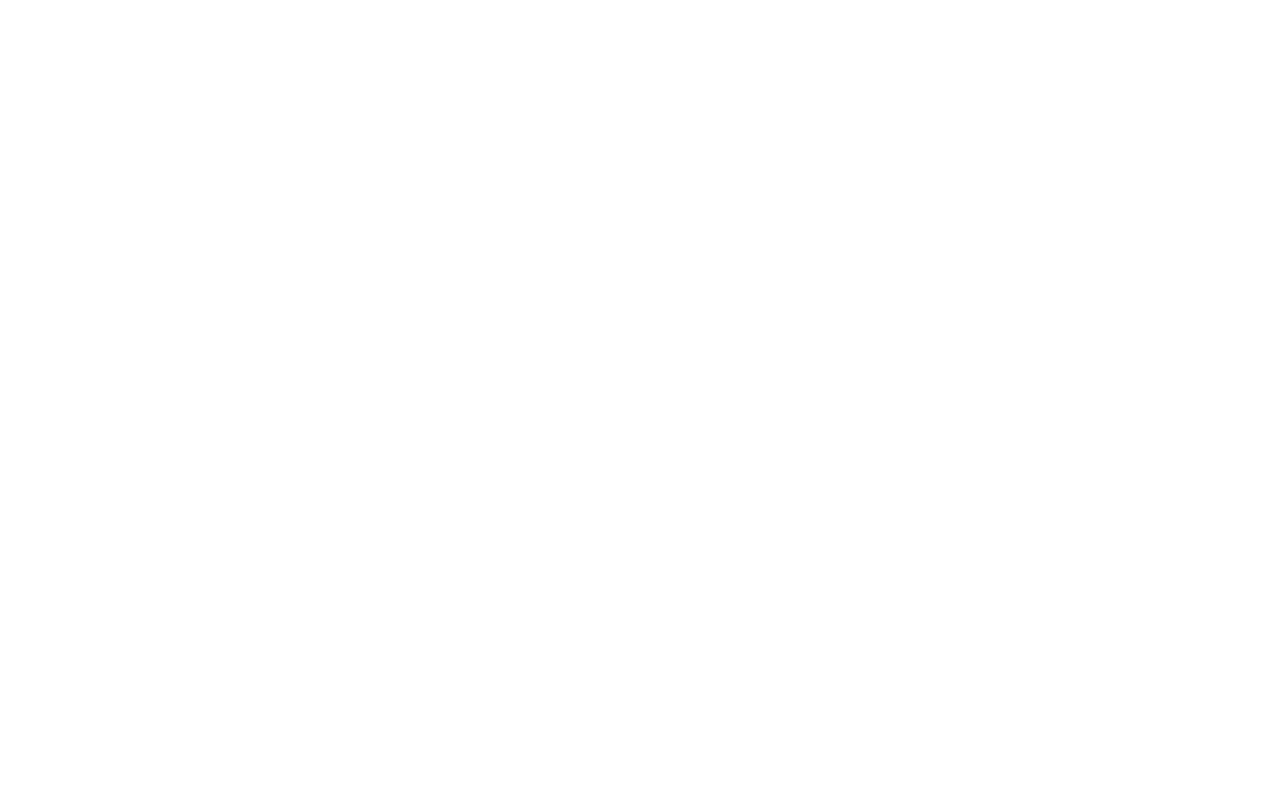
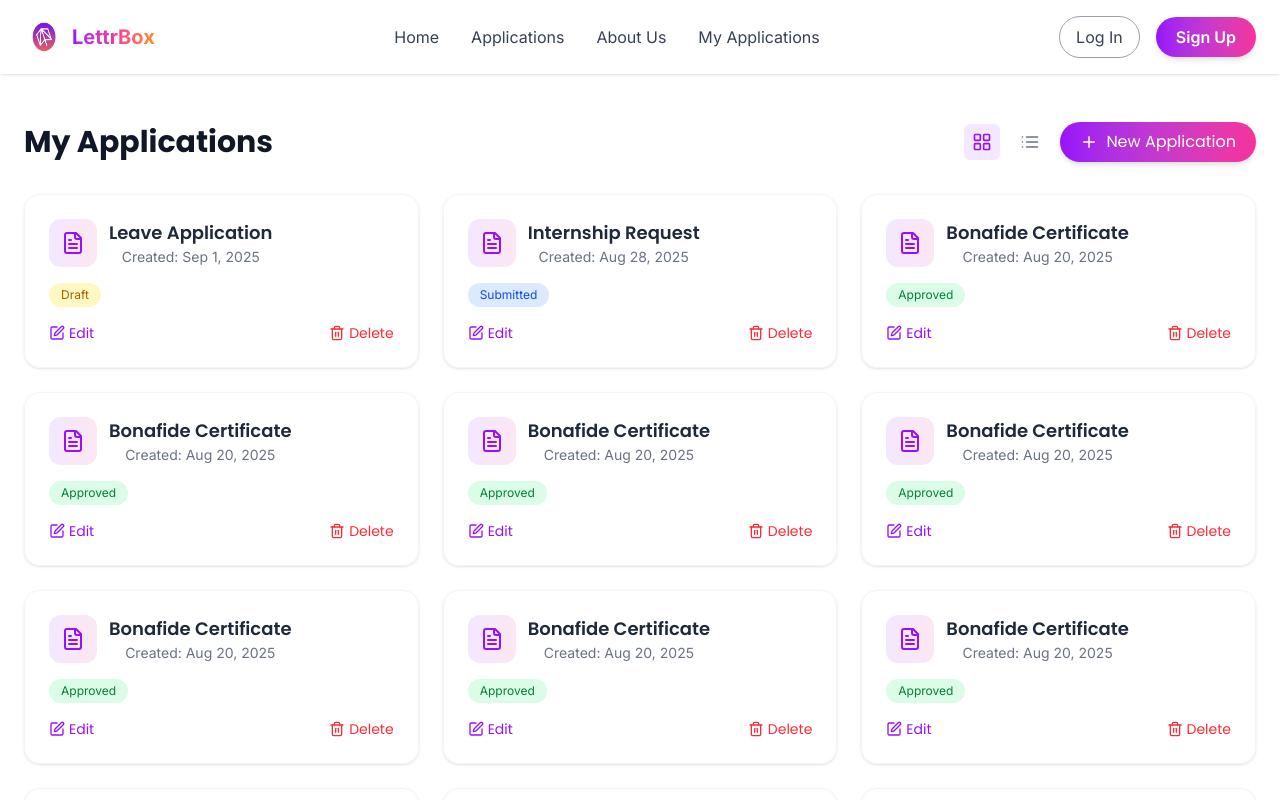
Before and after one commit to SUJALMAKWANA30/LetterBox, a React (Vite) app: page /my-application in a window 1280 px wide. Before the commit this address had no page. Shown: the top 800 px of the page. Built offline with nearby package versions, Linux system fonts and the light colour scheme.

Commit message:
create MyApplication Page

```diff
--- a/src/App.jsx
+++ b/src/App.jsx
@@ -8,6 +8,7 @@
 import ForgetPassword from './pages/User/ForgetPassword.jsx';
 import Application from './pages/User/Application.jsx';
 import AboutUs from './pages/User/AboutUs.jsx';
+import MyApplication from './pages/User/MyApplication.jsx';
 
 
 function App() {
@@ -25,6 +26,7 @@
           <Route path="/forget-password" element={<ForgetPassword/>}/>
           <Route path="/application" element={<Application/>}/>
           <Route path="/about-us" element={<AboutUs/>}/>
+          <Route path="/my-application" element={<MyApplication/>}/>
 
         </Routes>
 
--- a/src/components/User/Header.jsx
+++ b/src/components/User/Header.jsx
@@ -27,7 +27,7 @@
               <Link to="/" className="text-gray-700 hover:text-purple-600 transition-colors duration-300">Home</Link>
               <Link to="/application" className="text-gray-700 hover:text-purple-600 transition-colors duration-300">Applications</Link>
               <Link to="/about-us" className="text-gray-700 hover:text-purple-600 transition-colors duration-300">About Us</Link>
-              <a href="#" className="text-gray-700 hover:text-purple-600 transition-colors duration-300">Contact Us</a>
+              <Link to="/my-application" className="text-gray-700 hover:text-purple-600 transition-colors duration-300">My Applications</Link>
             </nav>
 
             {/* Auth Buttons */}
@@ -53,7 +53,7 @@
             <Link to="/" onClick={toggleMenu} className="block text-gray-700 hover:text-purple-600">Home</Link>
             <Link to="/application" onClick={toggleMenu} className="block text-gray-700 hover:text-purple-600">Applications</Link>
             <Link to="/about-us" onClick={toggleMenu} className="block text-gray-700 hover:text-purple-600">About Us</Link>
-            <a href="#" className="block text-gray-700 hover:text-purple-600">Contact Us</a>
+            <Link to="/my-application" onClick={toggleMenu} className="block text-gray-700 hover:text-purple-600">My Applications</Link>
             <hr className="border-gray-200" />
             <Link to="/login" onClick={toggleMenu} className="block text-gray-700 hover:text-purple-600">Log In</Link>
             <Link to="/sign-up" onClick={toggleMenu} className="block text-purple-600 font-semibold">Sign Up</Link>
--- /dev/null
+++ b/src/pages/User/MyApplication.jsx
@@ -0,0 +1,227 @@
+import React, { useState } from "react";
+import { LayoutGrid, List, FileText, Plus, Edit, Trash2 } from "lucide-react";
+import Header from "../../components/User/Header";
+
+function MyApplications() {
+  const [view, setView] = useState("grid");
+
+  const applications = [
+    {
+      id: 1,
+      title: "Leave Application",
+      date: "Sep 1, 2025",
+      status: "Draft",
+    },
+    {
+      id: 2,
+      title: "Internship Request",
+      date: "Aug 28, 2025",
+      status: "Submitted",
+    },
+    {
+      id: 3,
+      title: "Bonafide Certificate",
+      date: "Aug 20, 2025",
+      status: "Approved",
+    },
+    {
+      id: 3,
+      title: "Bonafide Certificate",
+      date: "Aug 20, 2025",
+      status: "Approved",
+    },
+    {
+      id: 3,
+      title: "Bonafide Certificate",
+      date: "Aug 20, 2025",
+      status: "Approved",
+    },
+    {
+      id: 3,
+      title: "Bonafide Certificate",
+      date: "Aug 20, 2025",
+      status: "Approved",
+    },
+    {
+      id: 3,
+      title: "Bonafide Certificate",
+      date: "Aug 20, 2025",
+      status: "Approved",
+    },
+    {
+      id: 3,
+      title: "Bonafide Certificate",
+      date: "Aug 20, 2025",
+      status: "Approved",
+    },
+    {
+      id: 3,
+      title: "Bonafide Certificate",
+      date: "Aug 20, 2025",
+      status: "Approved",
+    },
+    {
+      id: 3,
+      title: "Bonafide Certificate",
+      date: "Aug 20, 2025",
+      status: "Approved",
+    },
+    {
+      id: 3,
+      title: "Bonafide Certificate",
+      date: "Aug 20, 2025",
+      status: "Approved",
+    },
+    {
+      id: 3,
+      title: "Bonafide Certificate",
+      date: "Aug 20, 2025",
+      status: "Approved",
+    },
+    {
+      id: 3,
+      title: "Bonafide Certificate",
+      date: "Aug 20, 2025",
+      status: "Approved",
+    },
+    {
+      id: 3,
+      title: "Bonafide Certificate",
+      date: "Aug 20, 2025",
+      status: "Approved",
+    },
+  ];
+
+  return (
+    <>
+    <Header />
+    <section className="max-w-7xl mx-auto px-6 py-12">
+      {/* Header */}
+      <div className="flex flex-col sm:flex-row sm:items-center sm:justify-between mb-8 gap-4">
+        {/* Page Title */}
+        <h1 className="text-2xl sm:text-3xl font-bold text-gray-900">
+            My Applications
+        </h1>
+
+        {/* Actions (Toggle + New Application) */}
+        <div className="flex items-center flex-wrap gap-3">
+            {/* View Toggle */}
+            <button
+            onClick={() => setView("grid")}
+            className={`p-2 rounded-md ${
+                view === "grid" ? "bg-purple-100 text-purple-600" : "text-gray-500"
+            }`}
+            >
+            <LayoutGrid size={20} />
+            </button>
+            <button
+            onClick={() => setView("list")}
+            className={`p-2 rounded-md ${
+                view === "list" ? "bg-purple-100 text-purple-600" : "text-gray-500"
+            }`}
+            >
+            <List size={20} />
+            </button>
+
+            {/* New Application Button */}
+            <button className="flex items-center gap-2 bg-gradient-to-r from-purple-600 to-pink-500 text-white px-4 py-2 sm:px-5 sm:py-2 rounded-full shadow-md hover:shadow-lg transition-all text-sm sm:text-base cursor-pointer">
+            <Plus size={18} />
+            <span>New Application</span>
+            </button>
+        </div>
+        </div>
+
+      {/* Applications */}
+      {view === "grid" ? (
+        <div className="grid sm:grid-cols-2 lg:grid-cols-3 gap-6">
+          {applications.map((app) => (
+            <div
+              key={app.id}
+              className="bg-white/80 backdrop-blur-md p-6 rounded-2xl shadow hover:shadow-lg border border-gray-100 flex flex-col transition"
+            >
+              {/* Icon + Title */}
+              <div className="flex items-start space-x-3 mb-4">
+                <div className="p-3 bg-gradient-to-r from-purple-100 to-pink-100 rounded-xl">
+                  <FileText className="w-6 h-6 text-purple-600" />
+                </div>
+                <div>
+                  <h3 className="text-lg font-semibold text-gray-800">
+                    {app.title}
+                  </h3>
+                  <p className="text-sm text-gray-500">Created: {app.date}</p>
+                </div>
+              </div>
+
+              {/* Status */}
+              <span
+                className={`inline-block px-3 py-1 text-xs font-medium rounded-full mb-4 self-start
+                  ${
+                    app.status === "Draft"
+                      ? "bg-yellow-100 text-yellow-700"
+                      : app.status === "Submitted"
+                      ? "bg-blue-100 text-blue-700"
+                      : "bg-green-100 text-green-700"
+                  }`}
+              >
+                {app.status}
+              </span>
+
+              {/* Actions */}
+              <div className="flex items-center justify-between mt-auto">
+                <button className="flex items-center text-sm text-purple-600 hover:underline cursor-pointer">
+                  <Edit className="w-4 h-4 mr-1" /> Edit
+                </button>
+                <button className="flex items-center text-sm text-red-500 hover:underline cursor-pointer">
+                  <Trash2 className="w-4 h-4 mr-1" /> Delete
+                </button>
+              </div>
+            </div>
+          ))}
+        </div>
+      ) : (
+        <div className="bg-white border border-gray-200 rounded-xl shadow overflow-x-auto">
+        <table className="w-full min-w-[500px] text-left">
+            <thead>
+            <tr className="text-gray-600 border-b">
+                <th className="py-3 px-4">Title</th>
+                <th className="py-3 px-4">Date</th>
+                <th className="py-3 px-4">Status</th>
+            </tr>
+            </thead>
+            <tbody>
+            {applications.map((app) => (
+                <tr
+                key={app.id}
+                className="border-b hover:bg-gray-50 transition cursor-pointer"
+                >
+                <td className="py-3 px-4 flex items-center gap-2">
+                    <FileText size={18} className="text-purple-500" />
+                    {app.title}
+                </td>
+                <td className="py-3 px-4">{app.date}</td>
+                <td className="py-3 px-4">
+                    <span
+                    className={`inline-block text-xs font-medium px-3 py-1 rounded-full ${
+                        app.status === "Draft"
+                        ? "bg-yellow-100 text-yellow-600"
+                        : app.status === "Submitted"
+                        ? "bg-blue-100 text-blue-600"
+                        : "bg-green-100 text-green-600"
+                    }`}
+                    >
+                    {app.status}
+                    </span>
+                </td>
+                </tr>
+            ))}
+            </tbody>
+        </table>
+        </div>
+
+      )}
+    </section>
+    </>
+  );
+}
+
+export default MyApplications;
```
